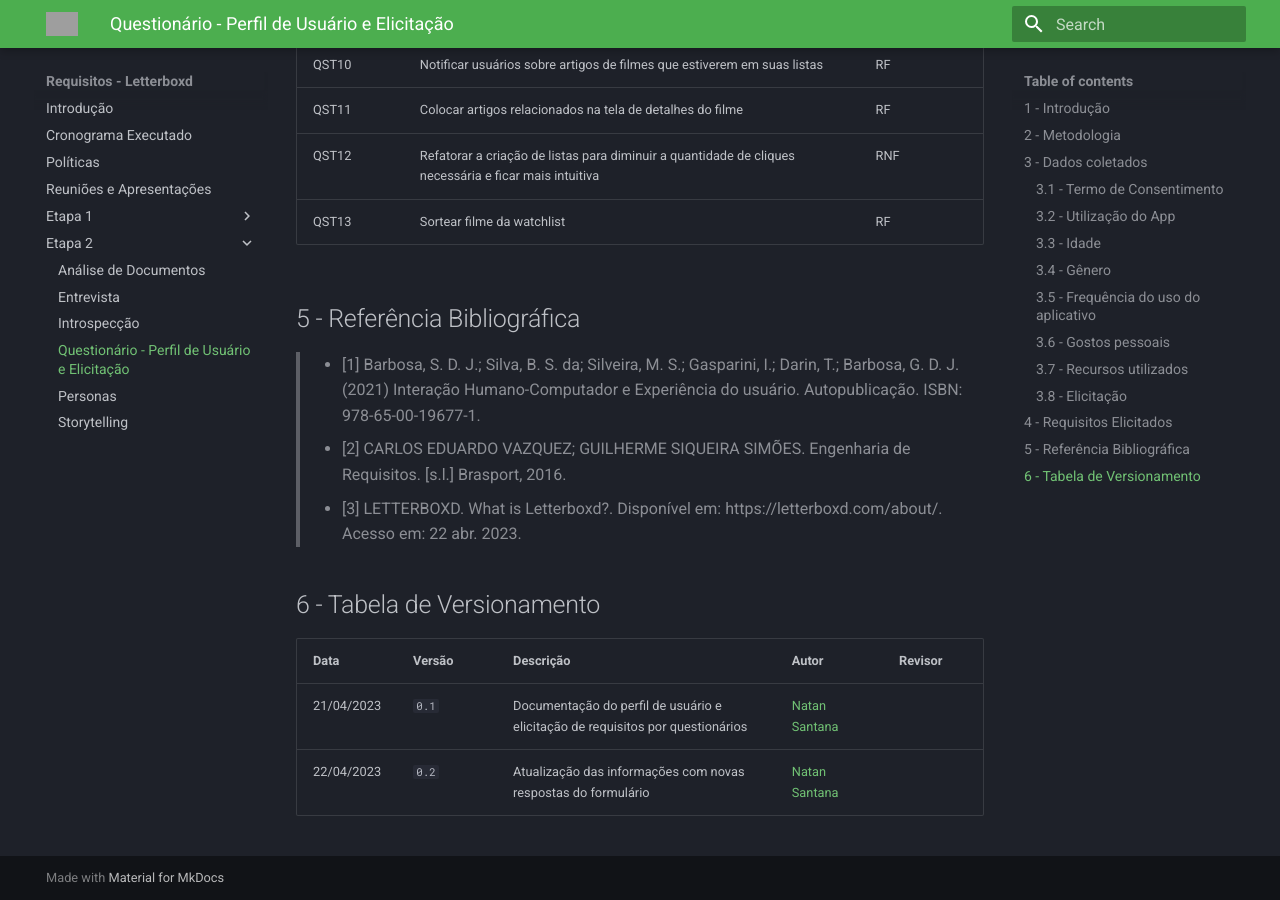
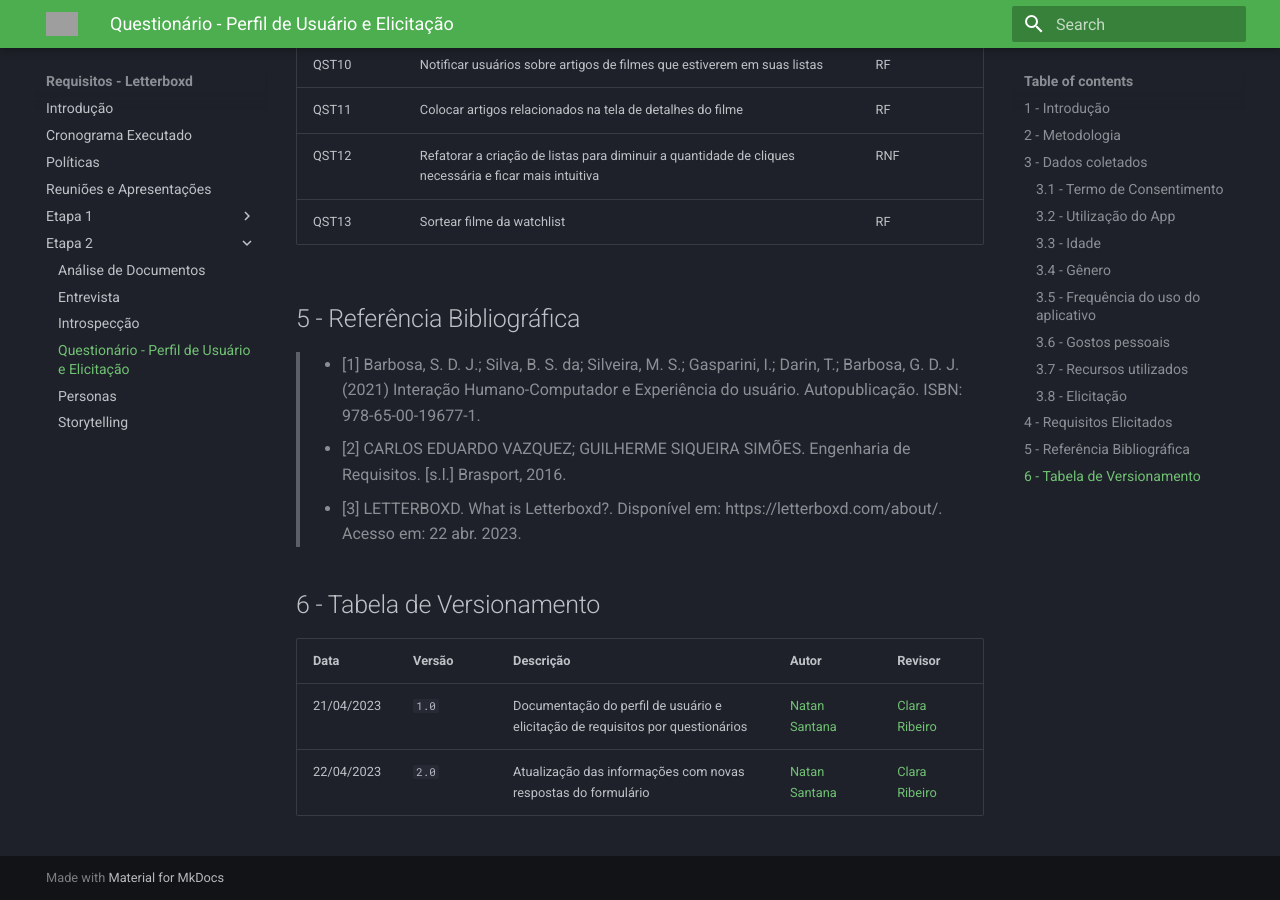
Before and after one commit to Requisitos-de-Software/2023.1-Letterboxd, an MkDocs documentation site: the page built from docs/Etapa 2/perfil.md, in a window 1280 px wide and 900 px high, scrolled down 9115 px. Built offline with MkDocs 1.6.1 and Material for MkDocs 9.7.7, drawn with Linux system fonts in a browser that asks for light colours; grey boxes are pictures that could not be loaded.

Commit message:
12 - revisao

```diff
--- a/docs/Etapa 2/perfil.md
+++ b/docs/Etapa 2/perfil.md
@@ -166,5 +166,5 @@ De acordo com a análise das respostas do usuário, é possível definir alguns
 ## 6 - Tabela de Versionamento
 | Data | Versão | Descrição | Autor | Revisor |
 | ---- | ------ | --------- | ----- | ------- |
-| 21/04/2023 | `0.1`  | Documentação do perfil de usuário e elicitação de requisitos por questionários | [Natan Santana](https://github.com/Neitan2001) |  |
-| 22/04/2023 | `0.2`  | Atualização das informações com novas respostas do formulário | [Natan Santana](https://github.com/Neitan2001) |  |
+| 21/04/2023 | `1.0`  | Documentação do perfil de usuário e elicitação de requisitos por questionários | [Natan Santana](https://github.com/Neitan2001) | [Clara Ribeiro](https://github.com/clara-ribeiro) |
+| 22/04/2023 | `2.0`  | Atualização das informações com novas respostas do formulário | [Natan Santana](https://github.com/Neitan2001) | [Clara Ribeiro](https://github.com/clara-ribeiro) |
```
